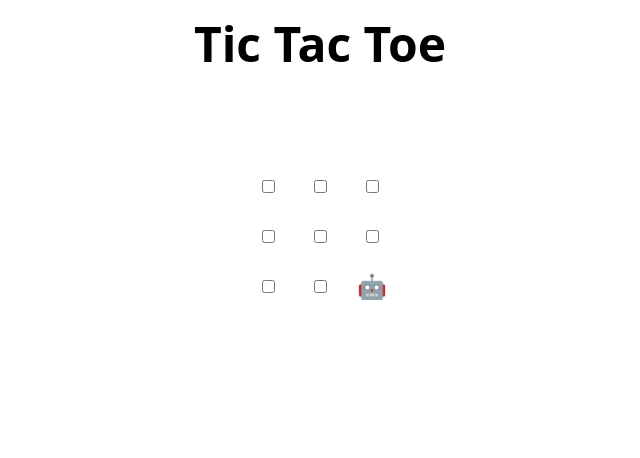
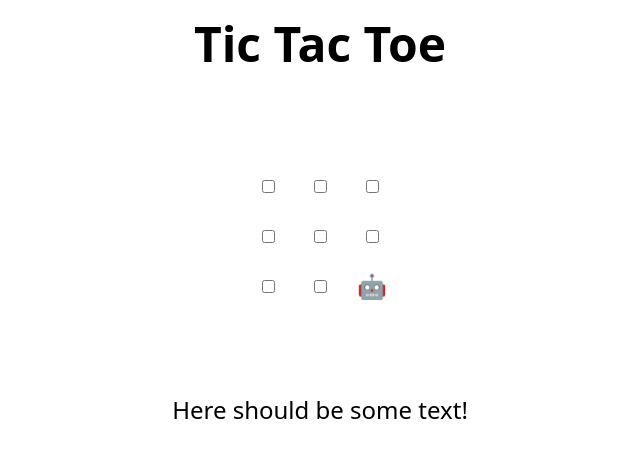
Before and after one commit to Zero0101/skills-review-pull-requests, a plain HTML site: page index.html in a window 1280 px wide. Shown: the whole page, without its empty margins (320-960 px from the left). Drawn offline with Linux system fonts and the light colour scheme.

Commit message:
Update index.html

```diff
--- a/index.html
+++ b/index.html
@@ -48,7 +48,7 @@
 </table>
 
 <h2 hidden>Game over, refresh to play again 🧑‍💻 🤖!</h2>
-
+Here should be some text!
 <script>
   // Initialization
   const boxes = Array.from(document.querySelectorAll("td"));
```
